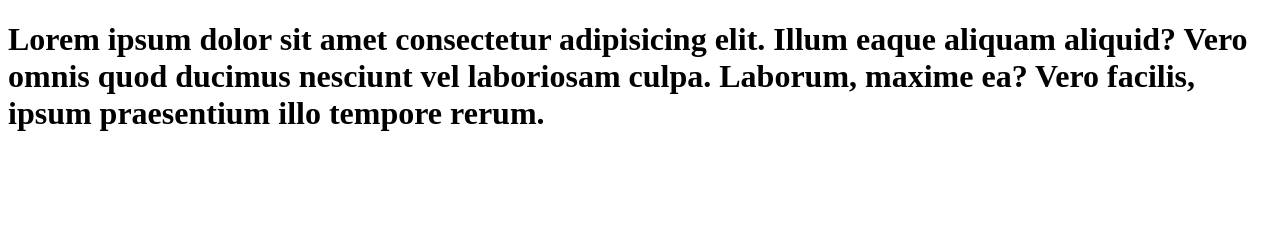
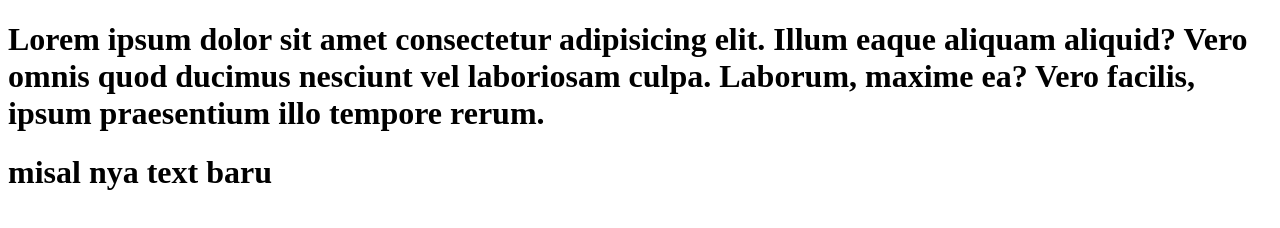
Before and after one commit to Quraisyiqbal23/phpproject, a plain HTML site: page index.html in a window 1280 px wide. Drawn offline with Linux system fonts and the light colour scheme.

Commit message:
Update index.html

```diff
--- a/index.html
+++ b/index.html
@@ -8,6 +8,6 @@
 </head>
 <body>
     <h1>Lorem ipsum dolor sit amet consectetur adipisicing elit. Illum eaque aliquam aliquid? Vero omnis quod ducimus nesciunt vel laboriosam culpa. Laborum, maxime ea? Vero facilis, ipsum praesentium illo tempore rerum.</h1>
-
+    <h1>misal nya text baru</h1>
 </body>
 </html>
```
